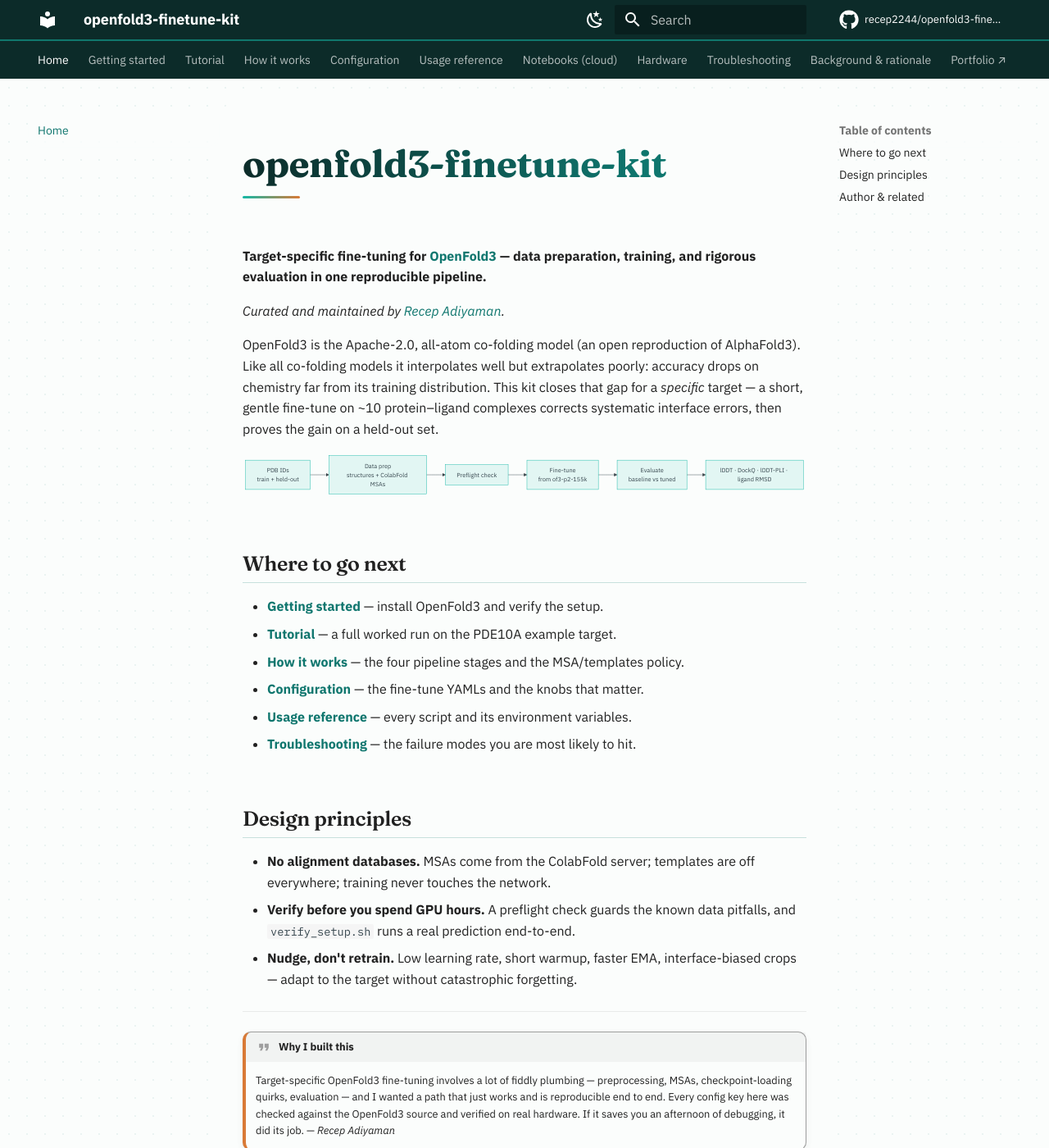
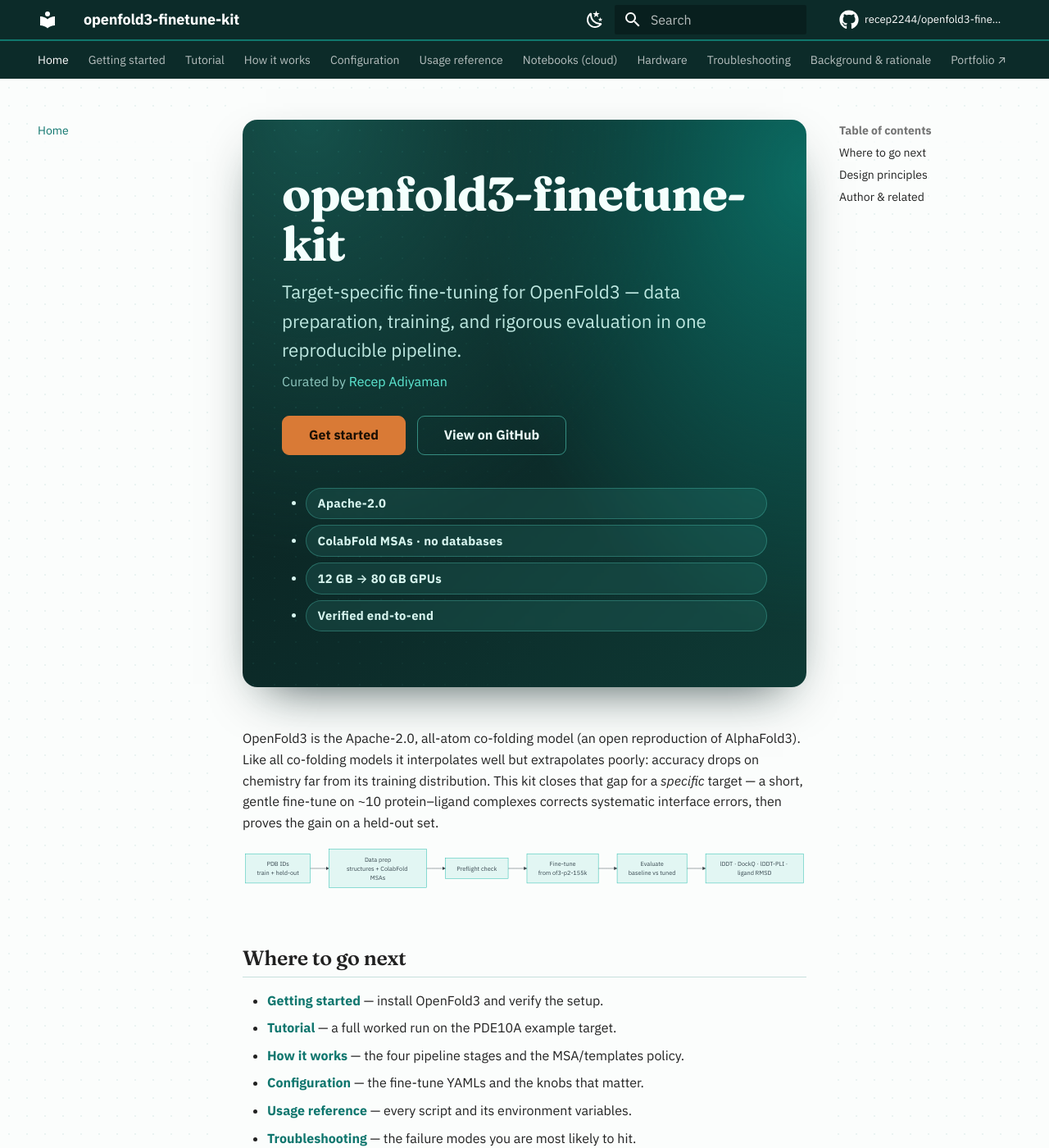
Before and after one commit to recep2244/openfold3-finetune-kit, an MkDocs documentation site: the page built from docs/index.md, in a window 1280 px wide and 1400 px high. Shown: the whole window at 82% size. Built offline with MkDocs 1.6.1 and Material for MkDocs 9.7.7, drawn with Linux system fonts in a browser that asks for light colours; comment, search, counter and statistics services are not loaded.

Commit message:
docs: add a landing hero banner to the home page
Gradient pine-teal hero with display title, tagline, CTAs, and capability chips over a molecular dot lattice; refined CTA styling.

```diff
--- a/docs/index.md
+++ b/docs/index.md
@@ -1,8 +1,22 @@
+<div class="of3-hero" markdown="1">
+
 # openfold3-finetune-kit
 
-**Target-specific fine-tuning for [OpenFold3](https://github.com/aqlaboratory/openfold-3) — data preparation, training, and rigorous evaluation in one reproducible pipeline.**
+<p class="of3-hero__tagline">Target-specific fine-tuning for OpenFold3 — data preparation, training, and rigorous evaluation in one reproducible pipeline.</p>
+<p class="of3-hero__by">Curated by <a href="https://recep2244.github.io/portfolio/">Recep Adiyaman</a></p>
 
-*Curated and maintained by [Recep Adiyaman](https://recep2244.github.io/portfolio/).*
+<div class="of3-hero__cta" markdown="1">
+[Get started](getting-started.md){ .md-button .md-button--primary } [View on GitHub](https://github.com/recep2244/openfold3-finetune-kit){ .md-button }
+</div>
+
+<ul class="of3-hero__chips">
+<li>Apache-2.0</li>
+<li>ColabFold MSAs · no databases</li>
+<li>12 GB → 80 GB GPUs</li>
+<li>Verified end-to-end</li>
+</ul>
+
+</div>
 
 OpenFold3 is the Apache-2.0, all-atom co-folding model (an open reproduction of AlphaFold3). Like all co-folding models it interpolates well but extrapolates poorly: accuracy drops on chemistry far from its training distribution. This kit closes that gap for a *specific* target — a short, gentle fine-tune on ~10 protein–ligand complexes corrects systematic interface errors, then proves the gain on a held-out set.
 
--- a/docs/stylesheets/extra.css
+++ b/docs/stylesheets/extra.css
@@ -150,3 +150,90 @@
   background-image: radial-gradient(rgba(94, 234, 212, 0.05) 1px, transparent 1px);
 }
 .md-content { background: var(--md-default-bg-color); border-radius: 12px; }
+
+/* =============================================================================
+   Home hero banner
+   ============================================================================= */
+.of3-hero {
+  position: relative;
+  margin: 0 0 2.5rem;
+  padding: 3rem 2.4rem 2.6rem;
+  border-radius: 18px;
+  overflow: hidden;
+  color: #eafaf7;
+  background:
+    radial-gradient(120% 140% at 12% 0%, #15514b 0%, transparent 55%),
+    radial-gradient(120% 160% at 100% 10%, #0b6b62 0%, transparent 50%),
+    linear-gradient(135deg, #0a201e 0%, #0c2b29 55%, #0e3a35 100%);
+  box-shadow: 0 24px 60px -28px rgba(8, 32, 30, 0.85);
+}
+/* faint molecular dot lattice */
+.of3-hero::before {
+  content: "";
+  position: absolute;
+  inset: 0;
+  background-image: radial-gradient(rgba(94, 234, 212, 0.18) 1px, transparent 1.4px);
+  background-size: 26px 26px;
+  -webkit-mask-image: linear-gradient(105deg, #000 0%, transparent 72%);
+  mask-image: linear-gradient(105deg, #000 0%, transparent 72%);
+  opacity: 0.5;
+  pointer-events: none;
+}
+.of3-hero > * { position: relative; z-index: 1; }
+
+.md-typeset .of3-hero h1 {
+  font-family: var(--of3-display);
+  font-weight: 700;
+  font-size: 2.9rem;
+  line-height: 1.05;
+  margin: 0 0 0.5rem;
+  color: #f4fffd;
+  background: none;            /* override the site-wide gradient h1 */
+  -webkit-text-fill-color: currentColor;
+  letter-spacing: -0.02em;
+}
+.of3-hero__tagline {
+  font-size: 1.12rem;
+  max-width: 46rem;
+  margin: 0 0 0.4rem;
+  color: #bfe9e2;
+}
+.of3-hero__by { font-size: 0.8rem; color: #8fc7bf; margin: 0 0 1.4rem; }
+.of3-hero__by a { color: #5eead4; }
+
+.md-typeset .of3-hero__cta { margin: 0 0 1.6rem; }
+.md-typeset .of3-hero__cta p { margin: 0; }
+.md-typeset .of3-hero__cta .md-button {
+  margin: 0 0.5rem 0.4rem 0;
+  border-color: rgba(94, 234, 212, 0.5);
+  color: #eafaf7;
+}
+.md-typeset .of3-hero__cta .md-button--primary {
+  background: var(--of3-amber);
+  border-color: var(--of3-amber);
+  color: #1a0f04;
+}
+
+.of3-hero__chips {
+  list-style: none;
+  margin: 0;
+  padding: 0;
+  display: flex;
+  flex-wrap: wrap;
+  gap: 0.55rem;
+}
+.of3-hero__chips li {
+  font-size: 0.74rem;
+  font-weight: 600;
+  letter-spacing: 0.02em;
+  padding: 0.32rem 0.7rem;
+  border-radius: 999px;
+  color: #d7f5ef;
+  background: rgba(94, 234, 212, 0.10);
+  border: 1px solid rgba(94, 234, 212, 0.28);
+  backdrop-filter: blur(2px);
+}
+@media (max-width: 44em) {
+  .of3-hero { padding: 2.2rem 1.5rem; }
+  .md-typeset .of3-hero h1 { font-size: 2.1rem; }
+}
```
